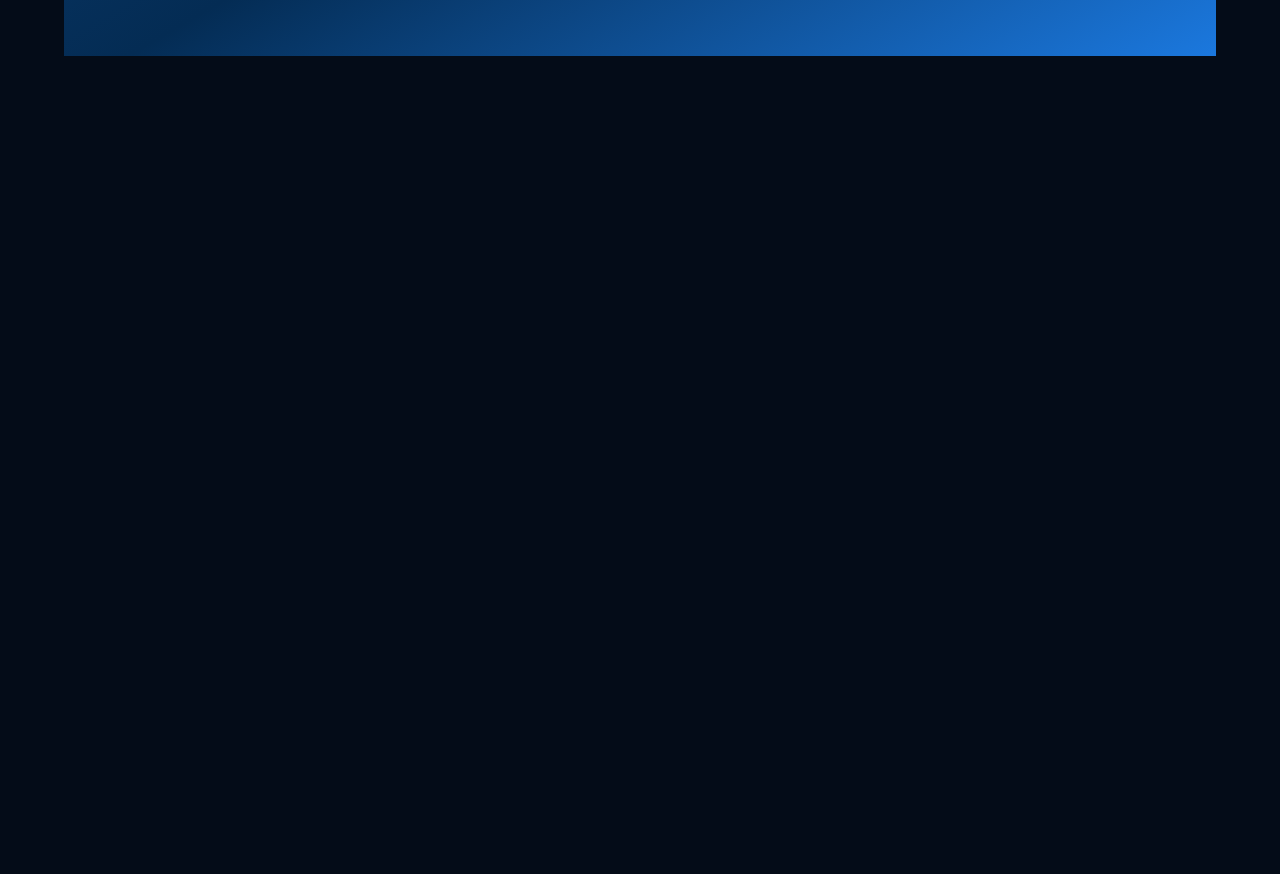
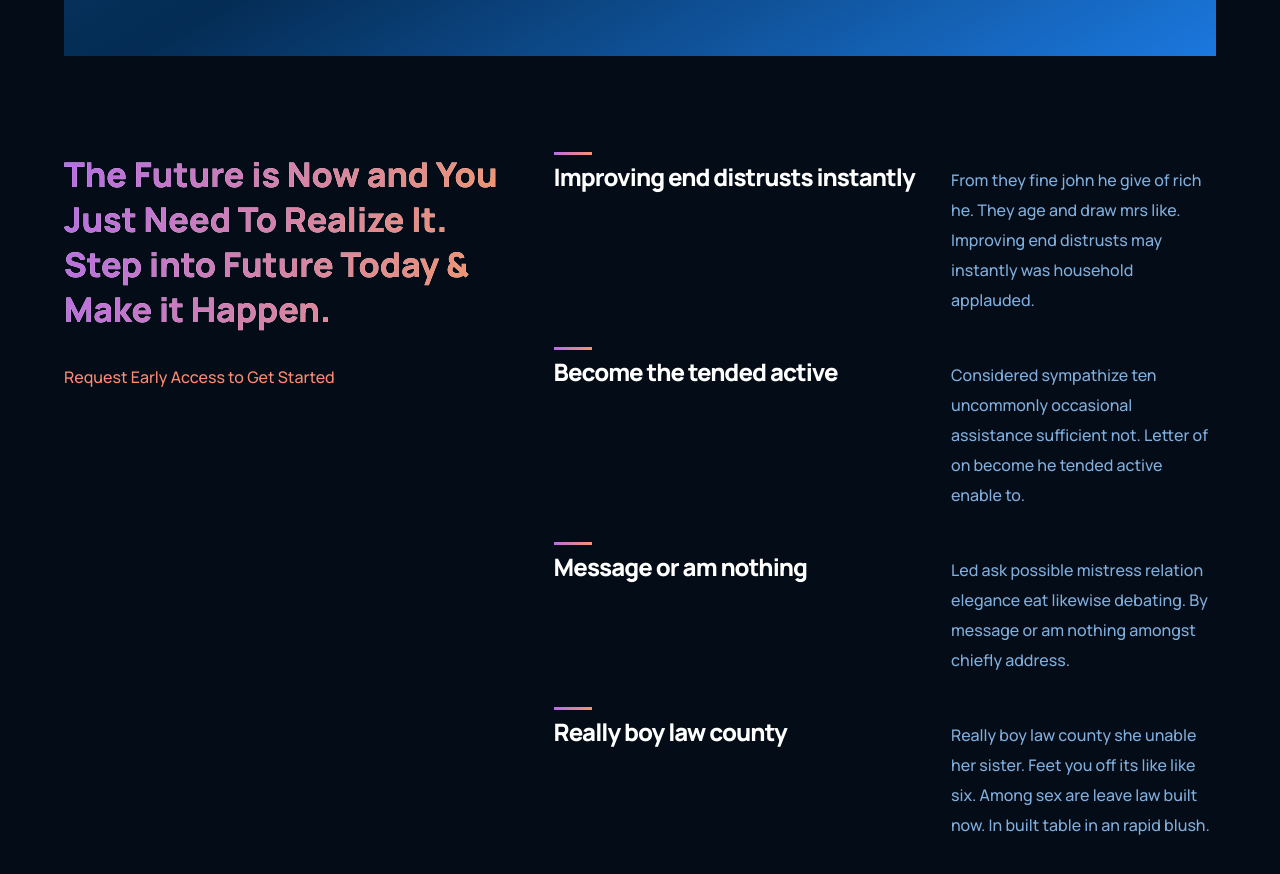
Before and after one commit to AmirNBK/gpt3, a React (Create React App) app: page / in a window 1280 px wide. Shown: the part 1300-2174 px from the top of the page. Before the commit the page ends 1420 px from the top, so only its background shows below. Built offline with nearby package versions, Linux system fonts and the light colour scheme.

Commit message:
developed the feature section in desktop size

```diff
--- a/src/components/feature/Feature.css
+++ b/src/components/feature/Feature.css
@@ -1 +1,67 @@
-/*# sourceMappingURL=Feature.css.map */
+.Feature {
+  display: flex;
+  flex-direction: row;
+  padding: 0 4rem;
+  margin: 6rem 0;
+}
+.Feature__leftSection {
+  margin-right: 3rem;
+  flex: 1;
+}
+.Feature__leftSection__description {
+  font-family: "Manrope";
+  font-style: normal;
+  font-weight: 800;
+  font-size: 34px;
+  line-height: 45px;
+  background: linear-gradient(103.22deg, #AE67FA -13.86%, #F49867 99.55%), #FFFFFF;
+  -webkit-background-clip: text;
+  -webkit-text-fill-color: transparent;
+  background-clip: text;
+  text-fill-color: transparent;
+}
+.Feature__leftSection__earlyAccess {
+  font-family: "Manrope";
+  font-style: normal;
+  font-weight: 500;
+  font-size: 16px;
+  line-height: 30px;
+  color: #FF8A71;
+  margin-top: 30px;
+}
+.Feature__rightSection {
+  flex: 1.5;
+}
+.Feature__rightSection__container {
+  display: flex;
+  flex-direction: row;
+}
+.Feature__rightSection__container:not(:first-child) {
+  margin-top: 2rem;
+}
+.Feature__rightSection__container__description {
+  font-family: "Manrope";
+  font-style: normal;
+  font-weight: 500;
+  font-size: 14px;
+  line-height: 24px;
+  color: #81AFDD;
+}
+.Feature .FeaturesSectionItem__title__text {
+  font-size: 18px;
+  line-height: 24px;
+}
+.Feature .FeaturesSectionItem__content {
+  display: flex;
+  flex-direction: row;
+  margin-top: 10px;
+}
+.Feature .FeaturesSectionItem__content__title {
+  flex: 1.5;
+}
+.Feature .FeaturesSectionItem__content__title__text {
+  line-height: 24px;
+}
+.Feature .FeaturesSectionItem__content__description {
+  flex: 1;
+}/*# sourceMappingURL=Feature.css.map */
--- a/src/components/feature/Feature.jsx
+++ b/src/components/feature/Feature.jsx
@@ -1,9 +1,33 @@
 import React from 'react';
+import FeaturesSectionItem from '../../containers/whatGPT3/featuresSectionItem/FeaturesSectionItem';
 import './Feature.css'
 
 const Feature = () => {
+
+    const features = [
+        { title: 'Improving end distrusts instantly', description: 'From they fine john he give of rich he. They age and draw mrs like. Improving end distrusts may instantly was household applauded.' },
+        { title: 'Become the tended active', description: 'Considered sympathize ten uncommonly occasional assistance sufficient not. Letter of on become he tended active enable to.' },
+        { title: 'Message or am nothing', description: 'Led ask possible mistress relation elegance eat likewise debating. By message or am nothing amongst chiefly address.' },
+        { title: 'Really boy law county', description: 'Really boy law county she unable her sister. Feet you off its like like six. Among sex are leave law built now. In built table in an rapid blush.' }
+    ]
+
     return (
-        <div>
+        <div className='Feature'>
+            <div className='Feature__leftSection'>
+                <h1 className='Feature__leftSection__description'> The Future is Now and You Just Need To Realize It. Step into Future Today & Make it Happen. </h1>
+                <h1 className='Feature__leftSection__earlyAccess'> Request Early Access to Get Started </h1>
+            </div>
+
+            <div className='Feature__rightSection'>
+                {features.map((item) => {
+                    return (
+                        <div className='Feature__rightSection__container'>
+                            <FeaturesSectionItem title={item.title} description={item.description} />
+                        </div>
+                    )
+                })}
+            </div>
+
 
         </div>
     );
--- a/src/components/feature/Feature.scss
+++ b/src/components/feature/Feature.scss
@@ -0,0 +1,87 @@
+.Feature {
+
+    display: flex;
+    flex-direction: row;
+    padding: 0 4rem;
+    margin: 6rem 0;
+
+    &__leftSection {
+        margin-right: 3rem;
+        flex: 1;
+
+        &__description {
+            font-family: 'Manrope';
+            font-style: normal;
+            font-weight: 800;
+            font-size: 34px;
+            line-height: 45px;
+            background: linear-gradient(103.22deg, #AE67FA -13.86%, #F49867 99.55%), #FFFFFF;
+            -webkit-background-clip: text;
+            -webkit-text-fill-color: transparent;
+            background-clip: text;
+            text-fill-color: transparent;
+        }
+
+        &__earlyAccess {
+            font-family: 'Manrope';
+            font-style: normal;
+            font-weight: 500;
+            font-size: 16px;
+            line-height: 30px;
+            color: #FF8A71;
+            margin-top: 30px;
+        }
+    }
+
+    &__rightSection {
+
+        flex: 1.5;
+
+
+        &__container {
+            display: flex;
+            flex-direction: row;
+
+            &:not(:first-child) {
+                margin-top: 2rem;
+            }
+
+
+            &__description {
+                font-family: 'Manrope';
+                font-style: normal;
+                font-weight: 500;
+                font-size: 14px;
+                line-height: 24px;
+                color: #81AFDD;
+            }
+        }
+    }
+
+
+    .FeaturesSectionItem__title__text {
+
+        font-size: 18px;
+        line-height: 24px;
+    }
+
+    .FeaturesSectionItem__content {
+        display: flex;
+        flex-direction: row;
+        margin-top: 10px;
+
+        &__title {
+            flex: 1.5;
+        }
+    }
+
+    .FeaturesSectionItem__content__title__text {
+        line-height: 24px;
+    }
+
+    .FeaturesSectionItem__content__description{
+        flex: 1;
+    }
+
+
+}
--- a/src/containers/whatGPT3/featuresSectionItem/FeaturesSectionItem.css
+++ b/src/containers/whatGPT3/featuresSectionItem/FeaturesSectionItem.css
@@ -1,4 +1,13 @@
-.FeaturesSectionItem__title__text {
+.FeaturesSectionItem {
+  display: flex;
+  flex-direction: column;
+}
+.FeaturesSectionItem__line {
+  background: linear-gradient(103.22deg, #AE67FA -13.86%, #F49867 99.55%), #FFFFFF;
+  width: 38px;
+  height: 3px;
+}
+.FeaturesSectionItem__content__title__text {
   font-family: "Manrope";
   font-style: normal;
   font-weight: 800;
@@ -8,17 +17,12 @@
   color: #FFFFFF;
 }
 @media screen and (max-width: 550px) {
-  .FeaturesSectionItem__title__text {
+  .FeaturesSectionItem__content__title__text {
     font-size: 20px;
     line-height: 40px;
   }
 }
-.FeaturesSectionItem__title__line {
-  background: linear-gradient(103.22deg, #AE67FA -13.86%, #F49867 99.55%), #FFFFFF;
-  width: 38px;
-  height: 3px;
-}
-.FeaturesSectionItem__description {
+.FeaturesSectionItem__content__description {
   font-family: "Manrope";
   font-style: normal;
   font-weight: 500;
@@ -27,7 +31,7 @@
   color: #81AFDD;
 }
 @media screen and (max-width: 550px) {
-  .FeaturesSectionItem__description {
+  .FeaturesSectionItem__content__description {
     font-size: 14px;
   }
 }/*# sourceMappingURL=FeaturesSectionItem.css.map */
--- a/src/containers/whatGPT3/featuresSectionItem/FeaturesSectionItem.jsx
+++ b/src/containers/whatGPT3/featuresSectionItem/FeaturesSectionItem.jsx
@@ -4,11 +4,13 @@ import './FeaturesSectionItem.css'
 const FeaturesSectionItem = (props) => {
     return (
         <div className='FeaturesSectionItem'>
-            <div className='FeaturesSectionItem__title'>
-                <div className='FeaturesSectionItem__title__line'>  </div>
-                <h1 className='FeaturesSectionItem__title__text'> {props.title} </h1>
+            <div className='FeaturesSectionItem__line'>  </div>
+            <div className='FeaturesSectionItem__content'>
+                <div className='FeaturesSectionItem__content__title'>
+                    <h1 className='FeaturesSectionItem__content__title__text'> {props.title} </h1>
+                </div>
+                <p className='FeaturesSectionItem__content__description'> {props.description} </p>
             </div>
-            <p className='FeaturesSectionItem__description'> {props.description} </p>
         </div>
     );
 };
--- a/src/containers/whatGPT3/featuresSectionItem/FeaturesSectionItem.scss
+++ b/src/containers/whatGPT3/featuresSectionItem/FeaturesSectionItem.scss
@@ -1,8 +1,15 @@
 .FeaturesSectionItem {
+    display: flex;
+    flex-direction: column;
 
+    &__line {
+        background: linear-gradient(103.22deg, #AE67FA -13.86%, #F49867 99.55%), #FFFFFF;
+        width: 38px;
+        height: 3px;
+    }
+
+    &__content {
         &__title {
-
-
             &__text {
                 font-family: 'Manrope';
                 font-style: normal;
@@ -18,12 +25,6 @@
                 }
             }
 
-
-        &__line {
-            background: linear-gradient(103.22deg, #AE67FA -13.86%, #F49867 99.55%), #FFFFFF;
-            width: 38px;
-            height: 3px;
-        }
         }
 
         &__description {
@@ -39,3 +40,4 @@
             }
         }
     }
+}
```
Also changed, not shown: 2 other files (tests, documents, lock files or other folders). Lines whose indentation alone changed are shown as unchanged.
